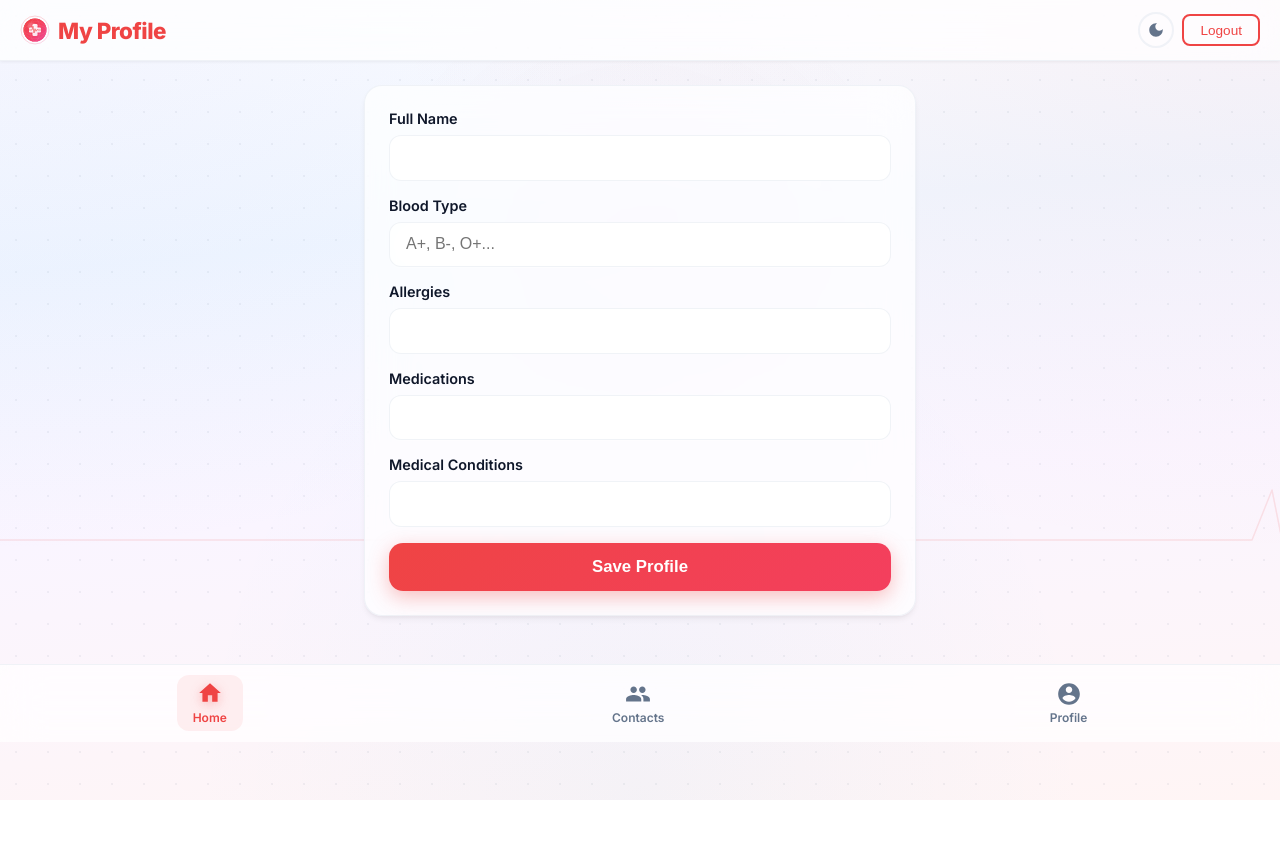
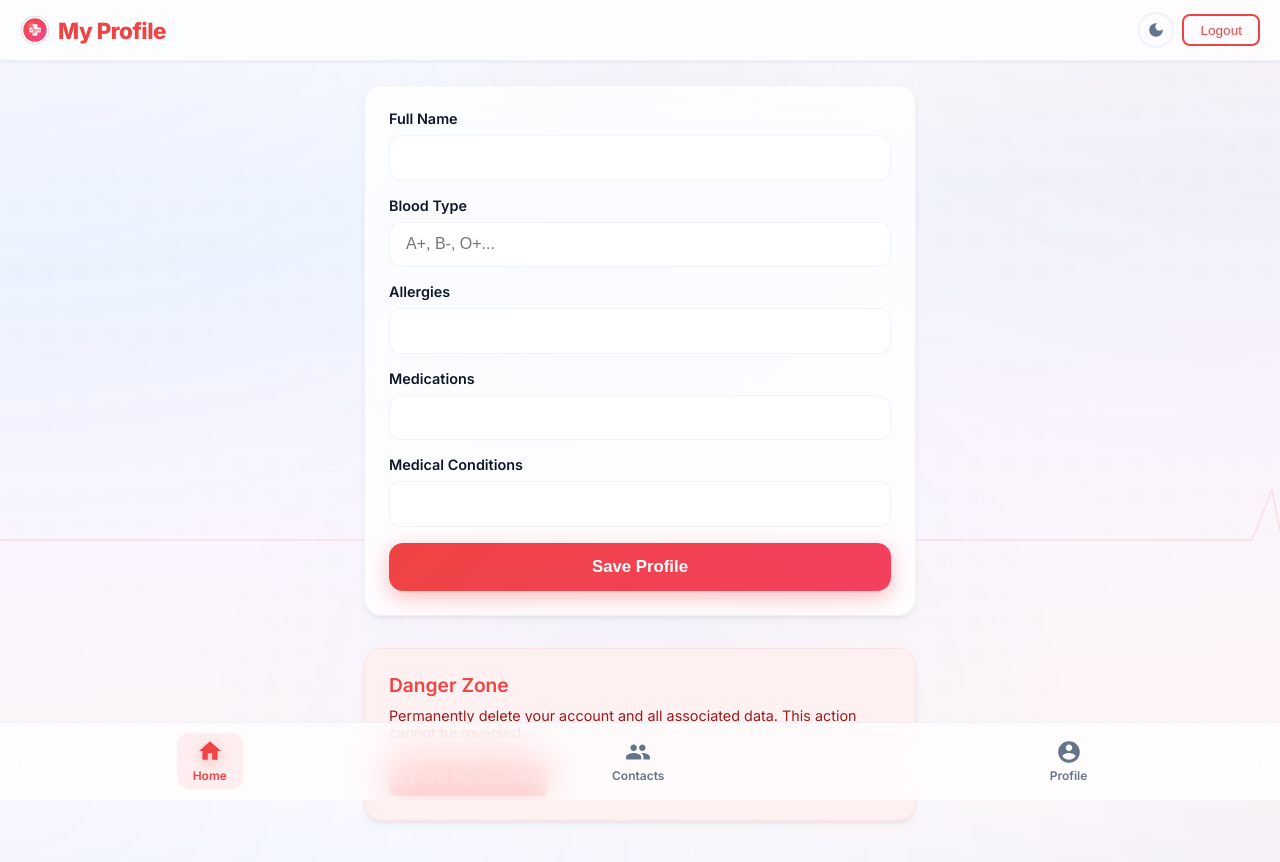
Before and after one commit to Ayush13harsh/AyuSphere, a Next.js app in the folder frontend/: page /profile in a window 1280 px wide. Shown: the top 862 px of the page. Before the commit the page ends 800 px from the top, so only its background shows below. Built offline with nearby package versions, Linux system fonts and the light colour scheme; no server answers; sample sign-in values are in the browser's storage.

Commit message:
feat(auth): add permanent account deletion endpoint and profile danger zone UI

```diff
--- a/frontend/app/profile/page.js
+++ b/frontend/app/profile/page.js
@@ -2,11 +2,14 @@
 import { useState, useEffect } from 'react';
 import AppLayout from '../components/AppLayout';
 import { fetchAPI } from '../lib/api';
+import { useRouter } from 'next/navigation';
 
 export default function Profile() {
     const [profile, setProfile] = useState({ name: '', blood_type: '', allergies: '', medications: '', medical_conditions: '' });
     const [error, setError] = useState('');
     const [success, setSuccess] = useState('');
+    const [isDeleting, setIsDeleting] = useState(false);
+    const router = useRouter();
 
     useEffect(() => {
         const loadProfile = async () => {
@@ -36,6 +39,31 @@ export default function Profile() {
         }
     };
 
+    const handleDeleteAccount = async () => {
+        const confirmDelete = window.confirm(
+            "DANGER: Are you absolutely sure you want to delete your account? \n\nThis action is permanent and will instantly erase your profile, emergency contacts, and SOS incident history. This cannot be undone."
+        );
+
+        if (!confirmDelete) return;
+
+        setIsDeleting(true);
+        setError('');
+
+        try {
+            await fetchAPI('/auth/account', {
+                method: 'DELETE'
+            });
+
+            // Clear local storage tokens and redirect
+            localStorage.removeItem('token');
+            localStorage.removeItem('refresh_token');
+            router.push('/');
+        } catch (err) {
+            setError(err.message || "Failed to delete account");
+            setIsDeleting(false);
+        }
+    };
+
     return (
         <AppLayout title="My Profile">
             {error && <div className="alert alert-error">{error}</div>}
@@ -45,27 +73,52 @@ export default function Profile() {
                 <form onSubmit={handleSave}>
                     <div className="form-group">
                         <label>Full Name</label>
-                        <input className="form-control" value={profile.name || ''} onChange={e => setProfile({...profile, name: e.target.value})} />
+                        <input className="form-control" value={profile.name || ''} onChange={e => setProfile({ ...profile, name: e.target.value })} />
                     </div>
                     <div className="form-group">
                         <label>Blood Type</label>
-                        <input className="form-control" value={profile.blood_type || ''} onChange={e => setProfile({...profile, blood_type: e.target.value})} placeholder="A+, B-, O+..." />
+                        <input className="form-control" value={profile.blood_type || ''} onChange={e => setProfile({ ...profile, blood_type: e.target.value })} placeholder="A+, B-, O+..." />
                     </div>
                     <div className="form-group">
                         <label>Allergies</label>
-                        <input className="form-control" value={profile.allergies || ''} onChange={e => setProfile({...profile, allergies: e.target.value})} />
+                        <input className="form-control" value={profile.allergies || ''} onChange={e => setProfile({ ...profile, allergies: e.target.value })} />
                     </div>
                     <div className="form-group">
                         <label>Medications</label>
-                        <input className="form-control" value={profile.medications || ''} onChange={e => setProfile({...profile, medications: e.target.value})} />
+                        <input className="form-control" value={profile.medications || ''} onChange={e => setProfile({ ...profile, medications: e.target.value })} />
                     </div>
                     <div className="form-group">
                         <label>Medical Conditions</label>
-                        <input className="form-control" value={profile.medical_conditions || ''} onChange={e => setProfile({...profile, medical_conditions: e.target.value})} />
+                        <input className="form-control" value={profile.medical_conditions || ''} onChange={e => setProfile({ ...profile, medical_conditions: e.target.value })} />
                     </div>
                     <button type="submit" className="btn btn-primary">Save Profile</button>
                 </form>
             </div>
+
+            {/* Danger Zone */}
+            <div className="card" style={{ marginTop: '2rem', border: '1px solid #fee2e2', background: '#fff1f2' }}>
+                <h3 style={{ color: '#ef4444', marginBottom: '10px', fontSize: '1.2rem', fontWeight: 600 }}>Danger Zone</h3>
+                <p style={{ color: '#991b1b', fontSize: '0.9rem', marginBottom: '20px' }}>
+                    Permanently delete your account and all associated data. This action cannot be reversed.
+                </p>
+                <button
+                    onClick={handleDeleteAccount}
+                    disabled={isDeleting}
+                    style={{
+                        background: '#ef4444',
+                        color: 'white',
+                        border: 'none',
+                        padding: '10px 20px',
+                        borderRadius: '8px',
+                        cursor: isDeleting ? 'not-allowed' : 'pointer',
+                        fontWeight: 'bold',
+                        transition: 'background 0.2s',
+                        opacity: isDeleting ? 0.7 : 1
+                    }}
+                >
+                    {isDeleting ? 'Deleting Account...' : 'Delete My Account'}
+                </button>
+            </div>
         </AppLayout>
     );
 }
```
Also changed, not shown: 1 other file (tests, documents, lock files or other folders).
